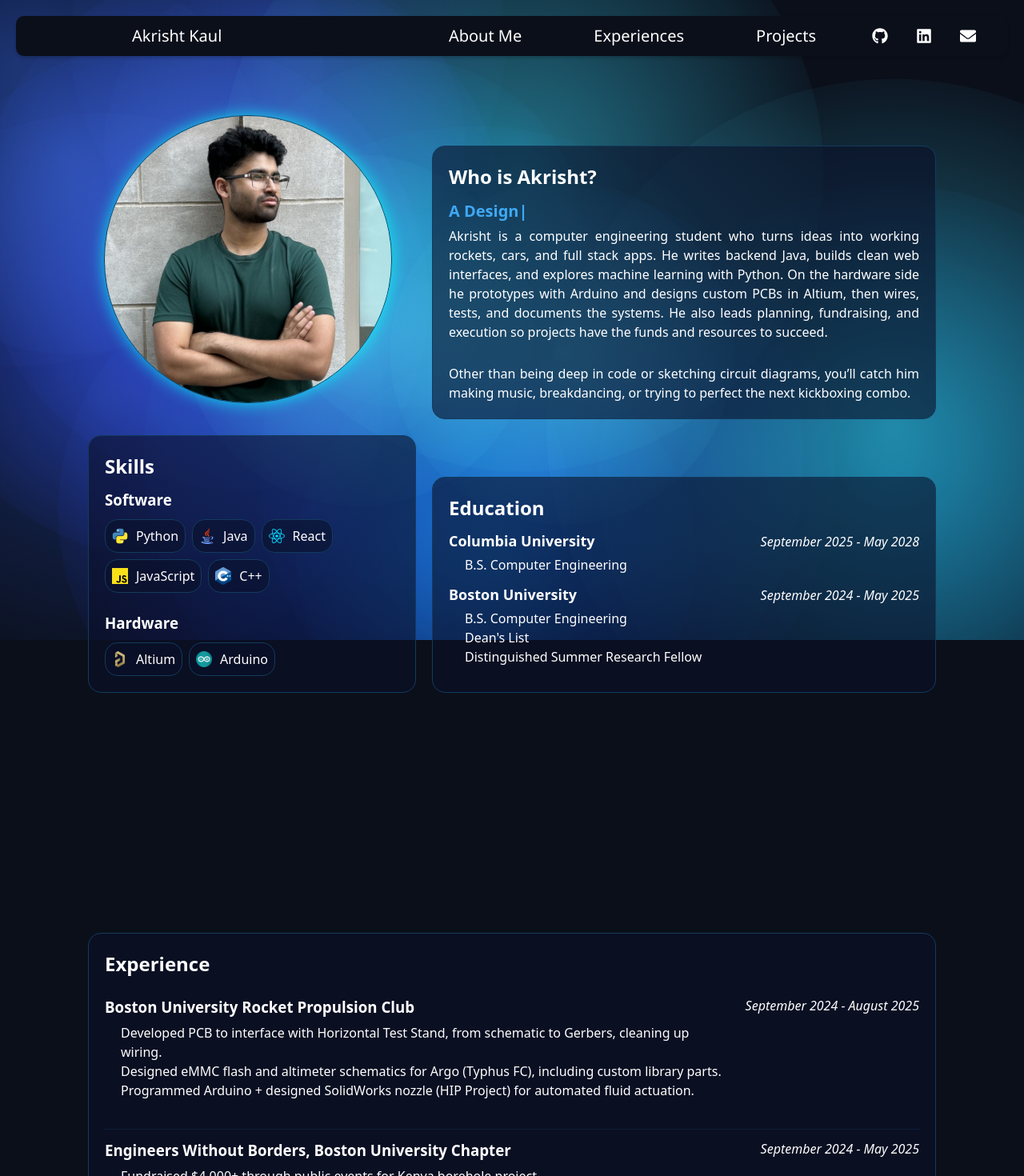
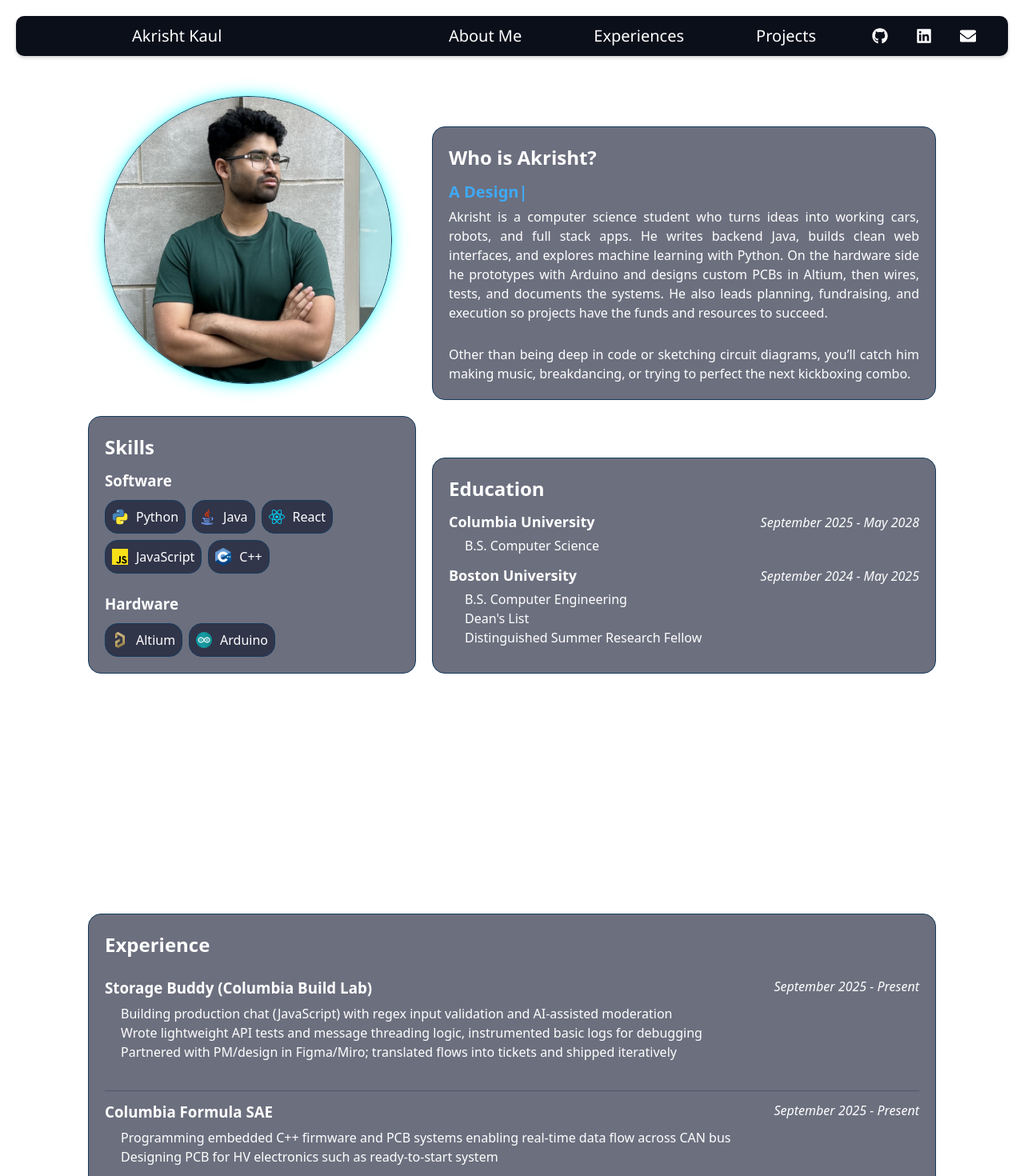
Before and after one commit to akrishtkaul/portfolio, a React (Vite) app: page / in a window 1280 px wide. Shown: the top 1470 px of the page at 80% size. Built offline with nearby package versions, Linux system fonts and the light colour scheme.

Commit message:
Changed background, changed some of the about me content, added new experiences.

```diff
--- a/index.html
+++ b/index.html
@@ -13,12 +13,12 @@
   <meta property="og:url" content="https://akrishtkaul.com" />
   <meta property="og:type" content="website" />
 
-  <!-- Favicon -->next
+  <!-- Favicon -->
   <link rel="icon" href="/favicon.ico" />
   <meta name="theme-color" content="#0B0F1A" />
     <style>
       /* Full-viewport base + fallback while JS loads */
-      html, body { height: 100%; margin: 0; background: #0B0F1A; }
+      html, body { height: 100%; margin: 0; background: white; }
       /* React app sits above the canvas */
       #root { position: relative; z-index: 1; }
 
@@ -51,7 +51,7 @@
 
     <!-- Init AFTER the script above -->
     <script>
-      // Kill any old canvas if HMR re-ran
+      /* Kill any old canvas if HMR re-ran
       document.getElementById('finisher-canvas')?.remove();
 
       // Prevent double-inits
@@ -79,7 +79,7 @@
           skew: 0,                       // no angled strip
           shapes: ["c"]                  // clean circles
         });
-      }
+      } */
     </script>
   </body>
 </html>
--- a/src/App.jsx
+++ b/src/App.jsx
@@ -4,6 +4,7 @@
 import Projects from "./components/Projects";
 import Footer from "./components/Footer";
 import BackgroundMusic from "./components/BackgroundMusic";
+
 
 export default function App() {
   return (
--- a/src/components/AboutMe.jsx
+++ b/src/components/AboutMe.jsx
@@ -35,7 +35,7 @@
         <br />
 
         <p className='aboutme-text'>
-          Akrisht is a computer engineering student who turns ideas into working rockets, cars, and full stack apps.
+          Akrisht is a computer science student who turns ideas into working cars, robots, and full stack apps.
           He writes backend Java, builds clean web interfaces, and explores machine learning with Python.
           On the hardware side he prototypes with Arduino and designs custom PCBs in Altium, then wires, tests,
           and documents the systems. He also leads planning, fundraising, and execution so projects have the funds
@@ -67,7 +67,7 @@
         <div className='school-info'>
           <h3 className='college-name'>Columbia University</h3>
           <p className='graduation-time'>September 2025 - May 2028</p>
-          <p className='degree'>B.S. Computer Engineering</p>
+          <p className='degree'>B.S. Computer Science</p>
         </div>
 
         <div className='school-info'>
--- a/src/components/Experiences.jsx
+++ b/src/components/Experiences.jsx
@@ -2,6 +2,23 @@
 
 export default function Experiences() {
   const experiences = [
+    {
+      title: 'Storage Buddy (Columbia Build Lab)',
+      duration: 'September 2025 - Present',
+      duties: [
+        'Building production chat (JavaScript) with regex input validation and AI-assisted moderation',
+        'Wrote lightweight API tests and message threading logic, instrumented basic logs for debugging',
+        'Partnered with PM/design in Figma/Miro; translated flows into tickets and shipped iteratively'
+      ],
+    },
+    {
+      title: 'Columbia Formula SAE',
+      duration: 'September 2025 - Present',
+      duties: [
+        'Programming embedded C++ firmware and PCB systems enabling real-time data flow across CAN bus',
+        'Designing PCB for HV electronics such as ready-to-start system',
+      ],
+    },
     {
       title: 'Boston University Rocket Propulsion Club',
       duration: 'September 2024 - August 2025',
@@ -19,6 +36,7 @@
         'Led workshops and STEM outreach to engage students in science and engineering.',
       ],
     },
+    /*
     {
       title: 'FIRST Robotics Competition Team [569]',
       duration: 'September 2022 - June 2024',
@@ -27,7 +45,7 @@
         'Worked with CAN bus and electrical wiring to integrate subsystems.',
         'Collaborated with mechanical and electrical teams to deliver competition-ready robots.',
       ],
-    },
+    }, */
   ];
 
   return (
```
Also changed, not shown: src/components/Experiences.css (line endings or trailing spaces), src/components/NavigationBar.css (line endings or trailing spaces), src/components/NavigationBar.jsx (line endings or trailing spaces), src/index.css (line endings or trailing spaces), 1 other file (tests, documents, lock files or other folders).
